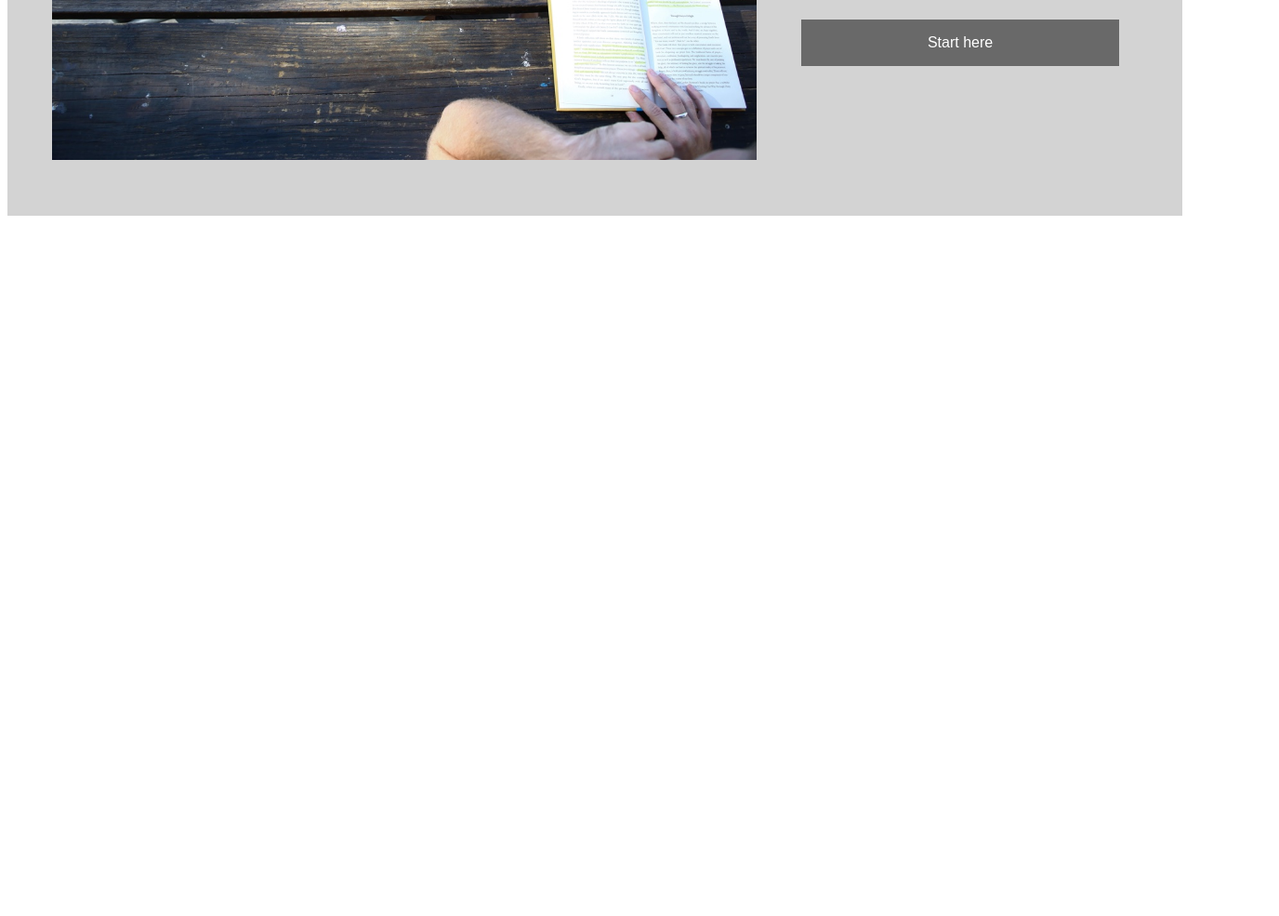
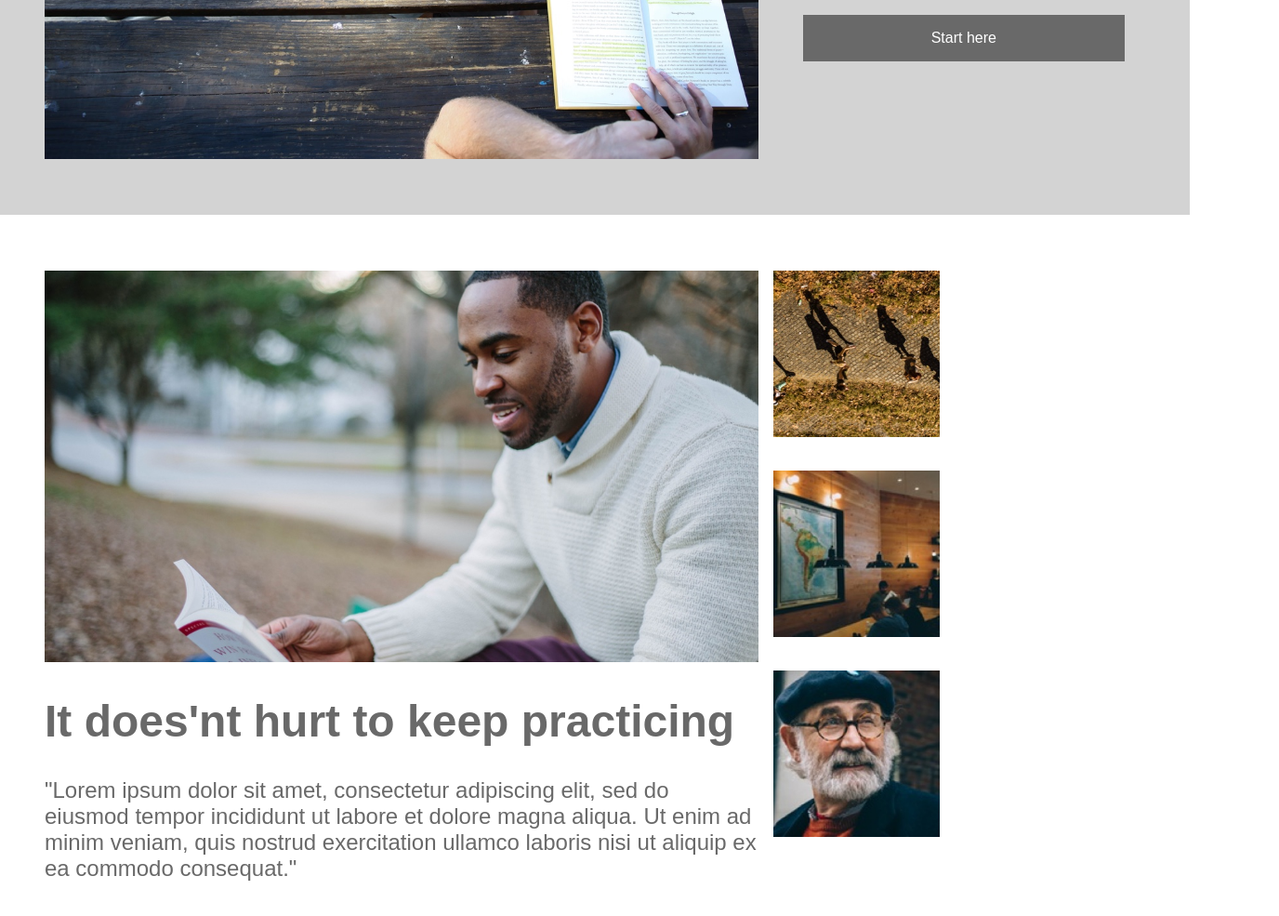
Before and after one commit to Mildprince/Capstone_ColmarAcademy, a plain HTML site: page index.html in a window 1280 px wide. Shown: the part 521-1506 px from the top of the page at 93% size, 1376 px wide, since content can reach past the window. Before the commit the page ends 800 px from the top, so only its background shows below. Drawn offline with Linux system fonts and the light colour scheme.

Commit message:
Added section 2

```diff
--- a/index.html
+++ b/index.html
@@ -22,10 +22,38 @@
         <div class="Section1">
             <img src="resources/images/banner.jpg">
             <div id="Info1">
-                <h1><strong>Learn something new everyday</strong></h1>
+                <h1 ><strong>Learn something new everyday</strong></h1>
                 <p>Lorem ipsum dolor sit amet, consectetur adipiscing elit</p>
                 <button>Start here</button>
             </div>
+        </div>
+        <!--Section 2-->
+        <div class="Section2">
+            <div id="left">
+                <img src="resources/images/information-main.jpg">
+                <h1 ><strong>It does'nt hurt to keep practicing</strong></h1>
+                <p>
+                    "Lorem ipsum dolor sit amet, consectetur adipiscing elit, sed do eiusmod tempor incididunt ut
+                    labore et dolore magna aliqua. Ut enim ad minim veniam, quis nostrud exercitation ullamco
+                    laboris nisi ut aliquip ex ea commodo consequat."
+                </p>
+            </div>
+            <div id="right">
+                <div class="content">
+                    <img src="resources/images/information-orientation.jpg">
+
+                </div>
+                <div class="content">
+                    <img src="resources/images/information-campus.jpg">
+
+                </div>
+                <div class="content">
+                    <img src="resources/images/information-guest-lecture.jpg">
+
+                </div>
+
+            </div>
+
         </div>
 
     </body>
--- a/resources/Css/style.css
+++ b/resources/Css/style.css
@@ -1,6 +1,7 @@
 body{
     background-color: white;
     font-family:Arial, Helvetica, sans-serif;
+    margin: 0;
 }
 /* Unstyles Button */
 button{
@@ -77,3 +78,42 @@ button{
    width: 100%;
    padding: 16px 0;
  }
+
+ .Section2{
+  display: flex;
+  width: 100%;
+  padding: 60px 48px;
+
+ }
+
+ .Section2 img{
+  width:100%;
+
+
+ }
+
+ #left{
+  width: auto;
+  color: dimgray;
+  width: 60%;
+ }
+
+ #left h1{
+  font-size: 48px;
+  font-weight: bolder;
+ }
+
+ #left p{
+  font-size: 24px;
+ }
+
+ #right{
+  width: 40%;
+ }
+
+ .content img{
+  width: 35%;
+  height: auto;
+  padding: 0 16px;
+  margin-bottom: 32px;
+ }
```
